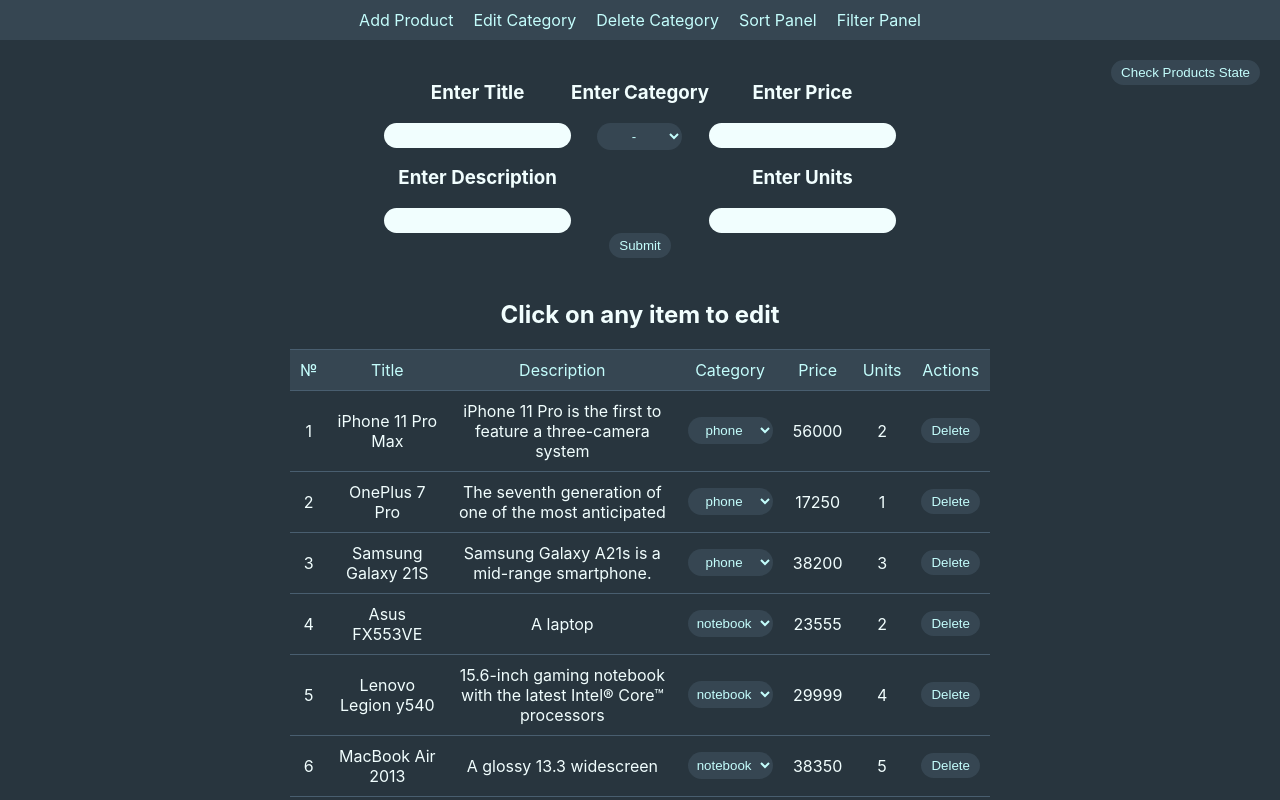
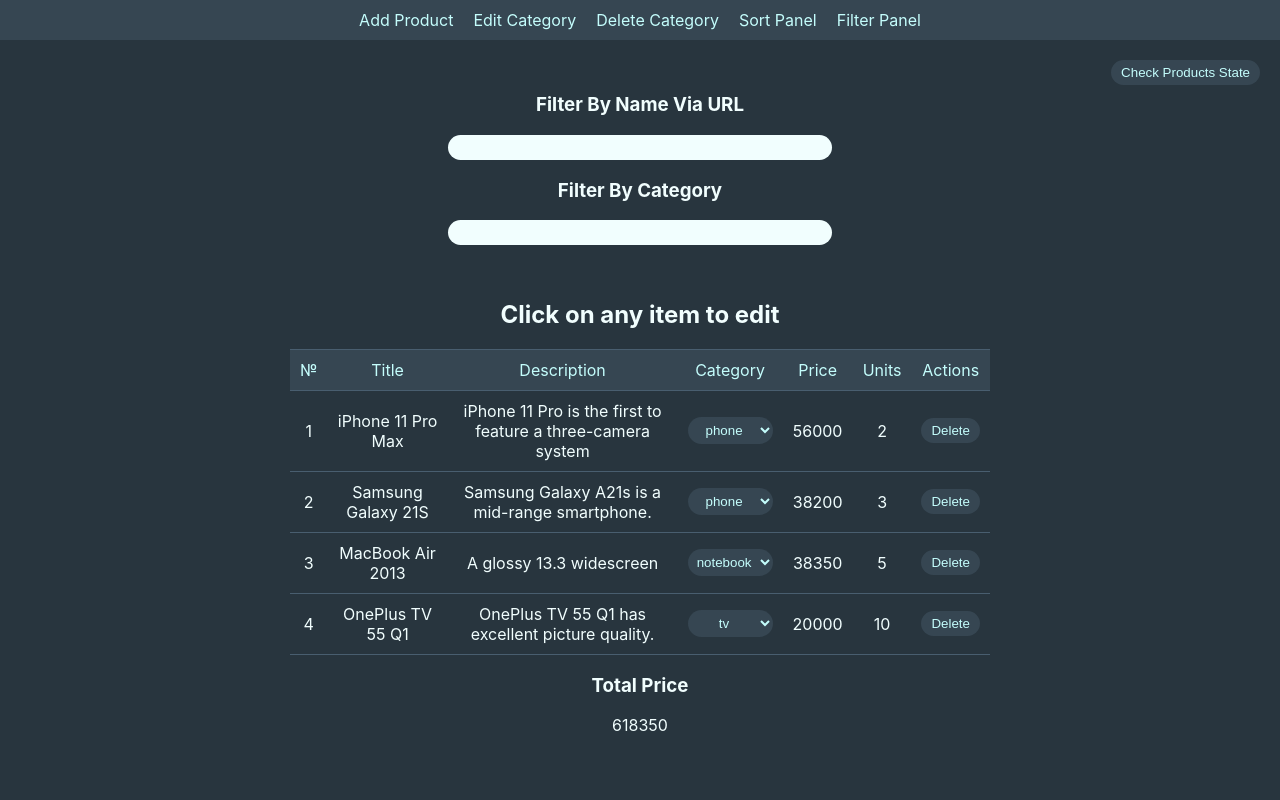
Before and after one commit to Broman3113/FE-JS-Autumn-2, a React (Create React App) app: page /filterBar/1 in a window 1280 px wide. Shown: the top 800 px of the page. Built offline with nearby package versions, Linux system fonts and the light colour scheme.

Commit message:
Add Sorting, Filtering via ulr parameter

```diff
--- a/src/App.js
+++ b/src/App.js
@@ -8,7 +8,7 @@
 import {SortButtons} from "./components/SortButtons/SortButtons";
 import {FilterBar} from "./components/FilterBar/FilterBar";
 import {selectCategories} from "./store/categories/selectors";
-import { Routes, Route, Link } from "react-router-dom";
+import {Routes, Route, Link} from "react-router-dom";
 import {TotalPrice} from "./components/TotalPrice/TotalPrice";
 import DeleteCategory from "./DeleteCategory/DeleteCategory";
 
@@ -35,11 +35,13 @@
                 </button>
             </nav>
             <Routes>
-                <Route path="/*" element={<AddProductModal />}/>
-                <Route path="/editCategory" element={<EditCategory />}/>
-                <Route path="/deleteCategory" element={<DeleteCategory />}/>
-                <Route path="/sortPanel" element={<SortButtons />}/>
+                <Route path="/*" element={<AddProductModal/>}/>
+                <Route path="/editCategory" element={<EditCategory/>}/>
+                <Route path="/deleteCategory" element={<DeleteCategory/>}/>
+                <Route path="/sortPanel" element={<SortButtons/>}/>
+                <Route path="/sortPanel/:sortType" element={<SortButtons/>}/>
                 <Route path="/filterBar" element={<FilterBar setFilteredProducts={setFilteredProducts}/>}/>
+                <Route path="/filterBar/:titleFilterUrl" element={<FilterBar setFilteredProducts={setFilteredProducts}/>}/>
             </Routes>
             <ProductList filteredProducts={filteredProducts}/>
 
--- a/src/components/FilterBar/FilterBar.jsx
+++ b/src/components/FilterBar/FilterBar.jsx
@@ -1,19 +1,25 @@
 import React, {useEffect, useState} from "react";
 import {useDispatch, useSelector} from "react-redux";
 import {selectCategories} from "../../store/categories/selectors";
+import {useParams, useNavigate} from "react-router-dom";
 
 export const FilterBar = (props) => {
     const products = useSelector(state => state.products.products);
     const categories = useSelector(selectCategories)
     const dispatch = useDispatch();
 
+    const {titleFilterUrl} = useParams();
+    const navigate = useNavigate();
+    console.log(titleFilterUrl || '');
+
     const [titleFilterValue, setTitleFilterValue] = useState('');
     const [categoryFilterValue, setCategoryFilterValue] = useState('');
 
+
     useEffect(() => {
-        if (titleFilterValue.length || categoryFilterValue.length) {
+        if (titleFilterUrl || titleFilterValue.length || categoryFilterValue.length) {
             let itemsToFilter = products;
-            if (titleFilterValue.length) itemsToFilter = itemsToFilter.filter(product => product.title.includes(titleFilterValue));
+            if (titleFilterUrl) itemsToFilter = itemsToFilter.filter(product => product.title.includes(titleFilterUrl));
             if (categoryFilterValue.length) {
                 let temp = categories.filter(category => category.name.includes(categoryFilterValue)).map(item => item.id).join('');
                 console.log(temp);
@@ -25,17 +31,24 @@
         } else {
             props.setFilteredProducts(null)
         }
-    }, [categories, categoryFilterValue, dispatch, products, titleFilterValue])
+    }, [categories, categoryFilterValue, dispatch, products, titleFilterUrl, titleFilterValue])
+
+    const  onInputHandler = (e) => {
+        setTitleFilterValue(e.target.value);
+        navigate(`/filterBar/${e.target.value}`);
+    }
 
     return (
         <div className={`functionBar`}>
-                <label htmlFor="filterName"><h3>Filter By Name</h3></label>
-                <input id="filterName" value={titleFilterValue} type="text"
-                       onChange={(e) => setTitleFilterValue(e.target.value)}/>
 
-                <label htmlFor="filterCategory"><h3>Filter By Category</h3></label>
-                <input id="filterCategory" value={categoryFilterValue} type="text"
-                       onChange={(e) => setCategoryFilterValue(e.target.value)}/>
+            <label htmlFor="filterName"><h3>Filter By Name Via URL</h3></label>
+            <input id="filterName" value={titleFilterValue} type="text"
+                   onChange={onInputHandler}/>
+
+
+            <label htmlFor="filterCategory"><h3>Filter By Category</h3></label>
+            <input id="filterCategory" value={categoryFilterValue} type="text"
+                   onChange={(e) => setCategoryFilterValue(e.target.value)}/>
         </div>
     )
 }
--- a/src/components/SortButtons/SortButtons.jsx
+++ b/src/components/SortButtons/SortButtons.jsx
@@ -1,13 +1,25 @@
 import {useDispatch} from "react-redux";
 import {SORT_PRODUCT_BY_CATEGORY_ACTION, SORT_PRODUCT_BY_NAME_ACTION} from "../../store/products/actions";
-import React from "react";
+import React, {useEffect} from "react";
+import {useNavigate, useParams} from "react-router-dom";
 
-export const SortButtons = () => {
+export const SortButtons = (callback, deps) => {
     const dispatch = useDispatch();
 
+    const {sortType} = useParams();
+    const navigate = useNavigate();
+
     const onSortHandler = (type) => {
-        dispatch({type: type})
+        navigate(`/sortPanel/${type}`);
     }
+    useEffect(()=>{
+        if (sortType) {
+            console.log(1);
+            dispatch({type: sortType});
+        }
+    }, [dispatch, sortType])
+
+
     return (
         <div className="functionBar">
             <h3>Sort Panel</h3>
@@ -20,6 +32,17 @@
                 onClick={() => onSortHandler(SORT_PRODUCT_BY_CATEGORY_ACTION)}
             >Sort by Category
             </button>
+
+
+            {/*<button style={{padding: '10px', margin: '10px'}}*/}
+            {/*    onClick={() => onSortHandler(SORT_PRODUCT_BY_NAME_ACTION)}*/}
+            {/*>Sort by name*/}
+            {/*</button>*/}
+            {/*<button style={{padding: '10px', margin: '10px'}}*/}
+            {/*    // onClick={() => this.setState({products: [...this.state.products].sort((a, b) => this.state.categories.map(item => item.id == a.category ? item.name : false)[0].toString().localeCompare(this.state.categories.map(item => item.id == b.category ? item.name : false)[0].toString()))})}*/}
+            {/*    onClick={() => onSortHandler(SORT_PRODUCT_BY_CATEGORY_ACTION)}*/}
+            {/*>Sort by Category*/}
+            {/*</button>*/}
         </div>
     )
 }
```
